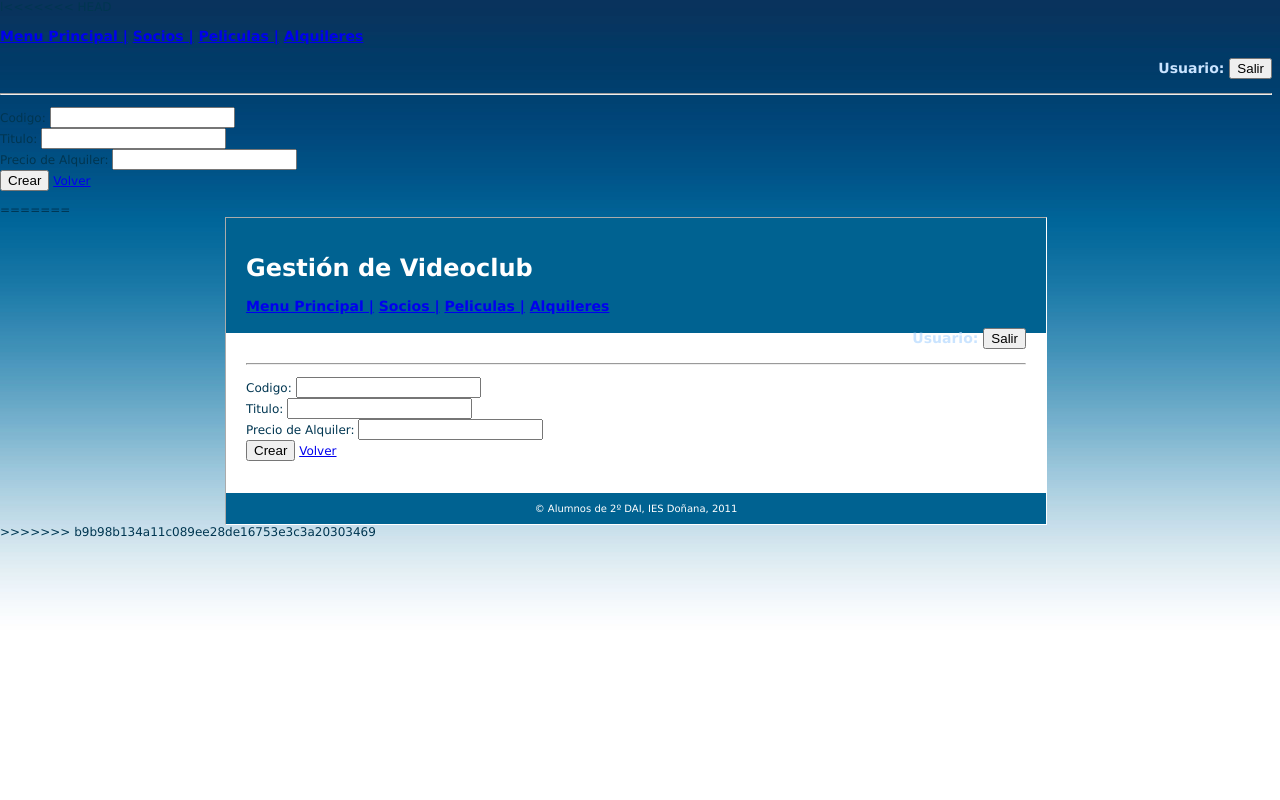
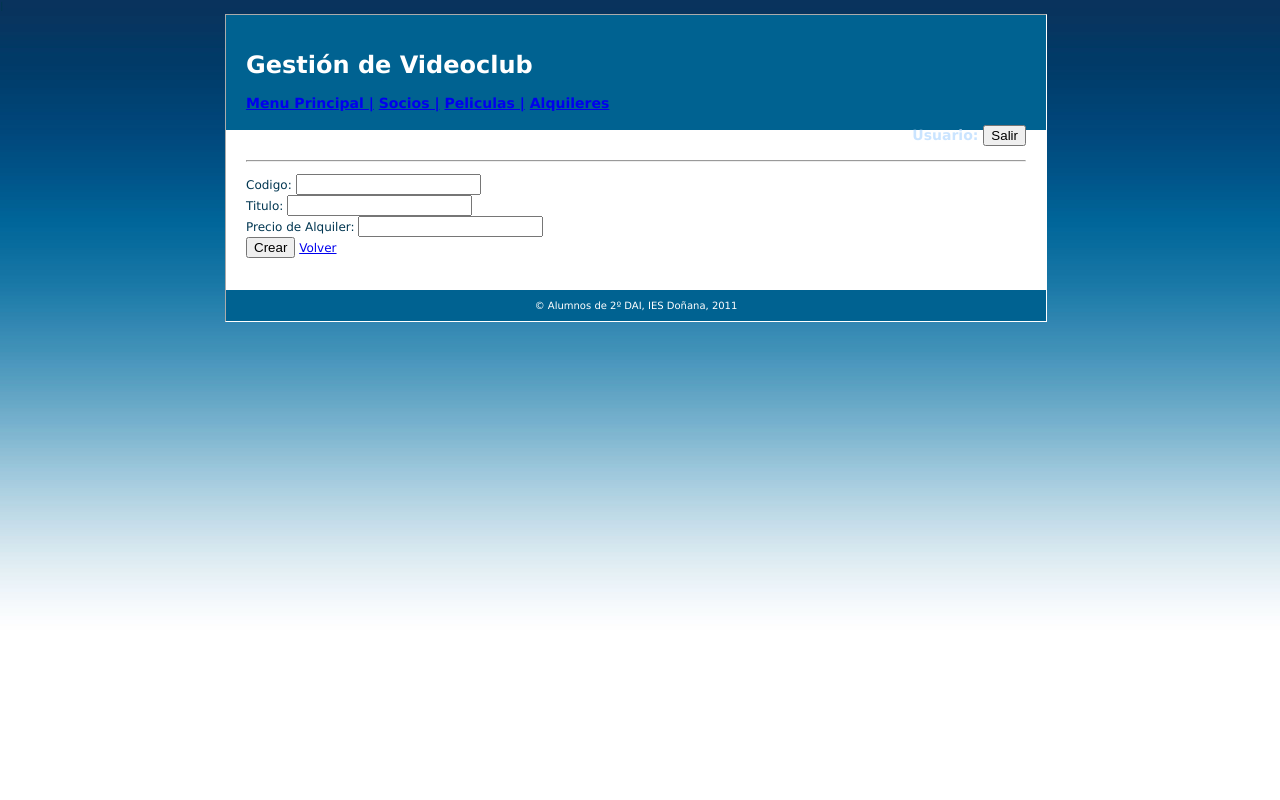
Before and after one commit to ricpelo/videoclub, a CodeIgniter app: the page made by application/views/peliculas_crear.php in a window 1280 px wide. Run offline with CodeIgniter, Linux system fonts and the light colour scheme.

Commit message:
Arreglado conflictos en peliculas_crear y usuarios_crear

```diff
--- a/application/views/peliculas_crear.php
+++ b/application/views/peliculas_crear.php
@@ -1,26 +1,3 @@
-<<<<<<< HEAD
-<!DOCTYPE HTML PUBLIC "-//W3C//DTD HTML 4.01//EN" "http://www.w3.org/TR/html4/strict.dtd">
-<html>
-  <head>
-    <meta http-equiv="Content-Type" content="text/html;charset=utf-8" />
-    <title>Crear una Pelicula</title>
-  </head>
-    <body>
-    <?= cabecera() ?>
-    <div><p><?= validation_errors() ?></p></div>
-    <p><?= form_open('peliculas/crear') ?>
-      <?= form_label('Codigo:', 'codigo') ?>
-      <?= form_input('codigo', set_value('codigo')) ?><br/>
-      <?= form_label('Titulo:', 'titulo') ?>
-      <?= form_input('titulo', set_value('titulo')) ?><br/>
-      <?= form_label('Precio de Alquiler:', 'precio_alq') ?>
-      <?= form_input('precio_alq', set_value('precio_alq')) ?><br/>
-      <?= form_submit('crear', 'Crear') ?>
-      <?= anchor('peliculas/index', 'Volver') ?>
-    <?= form_close() ?></p>
-  </body>
-</html>
-=======
 <!DOCTYPE HTML PUBLIC "-//W3C//DTD HTML 4.01//EN" "http://www.w3.org/TR/html4/strict.dtd">
 <html>
   <head>
@@ -51,4 +28,3 @@
     </div>
   </body>
 </html>
->>>>>>> b9b98b134a11c089ee28de16753e3c3a20303469
```
Also changed, not shown: application/views/usuarios_crear.php (+0 -22 lines).
